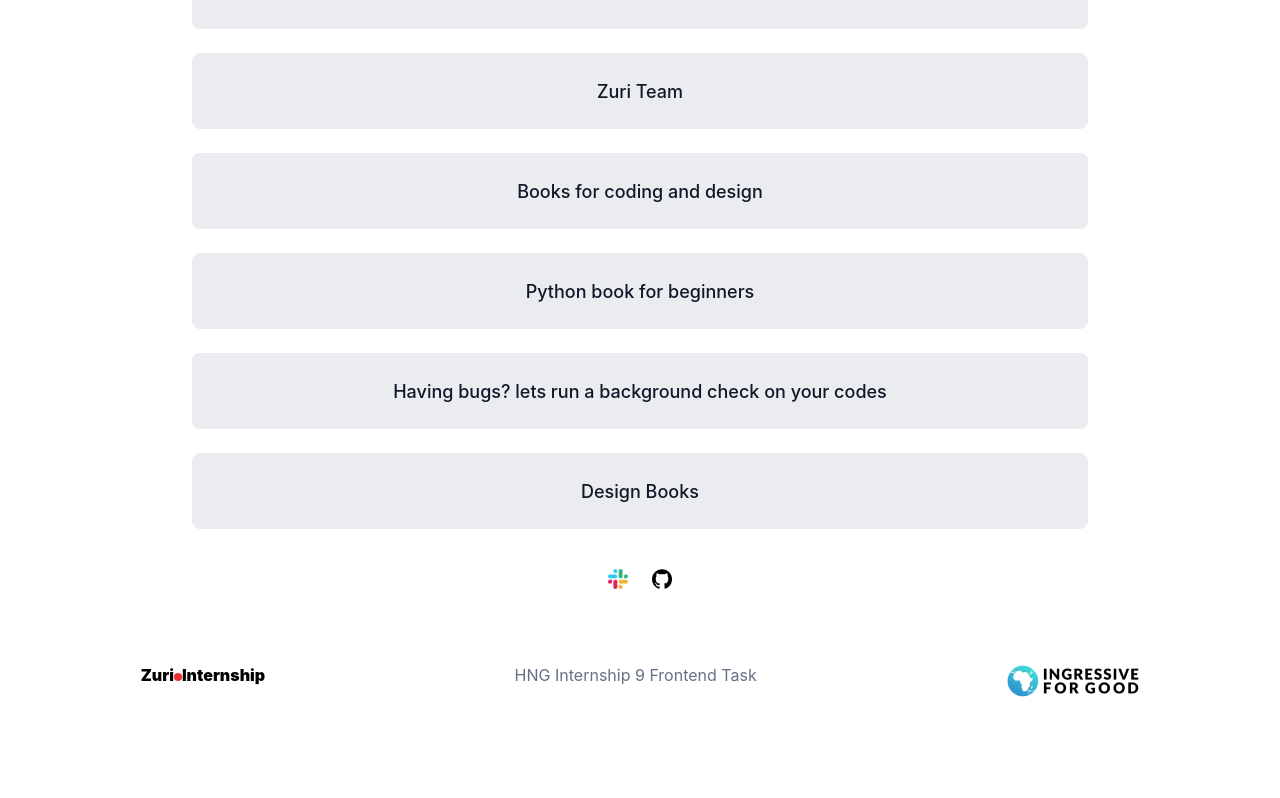
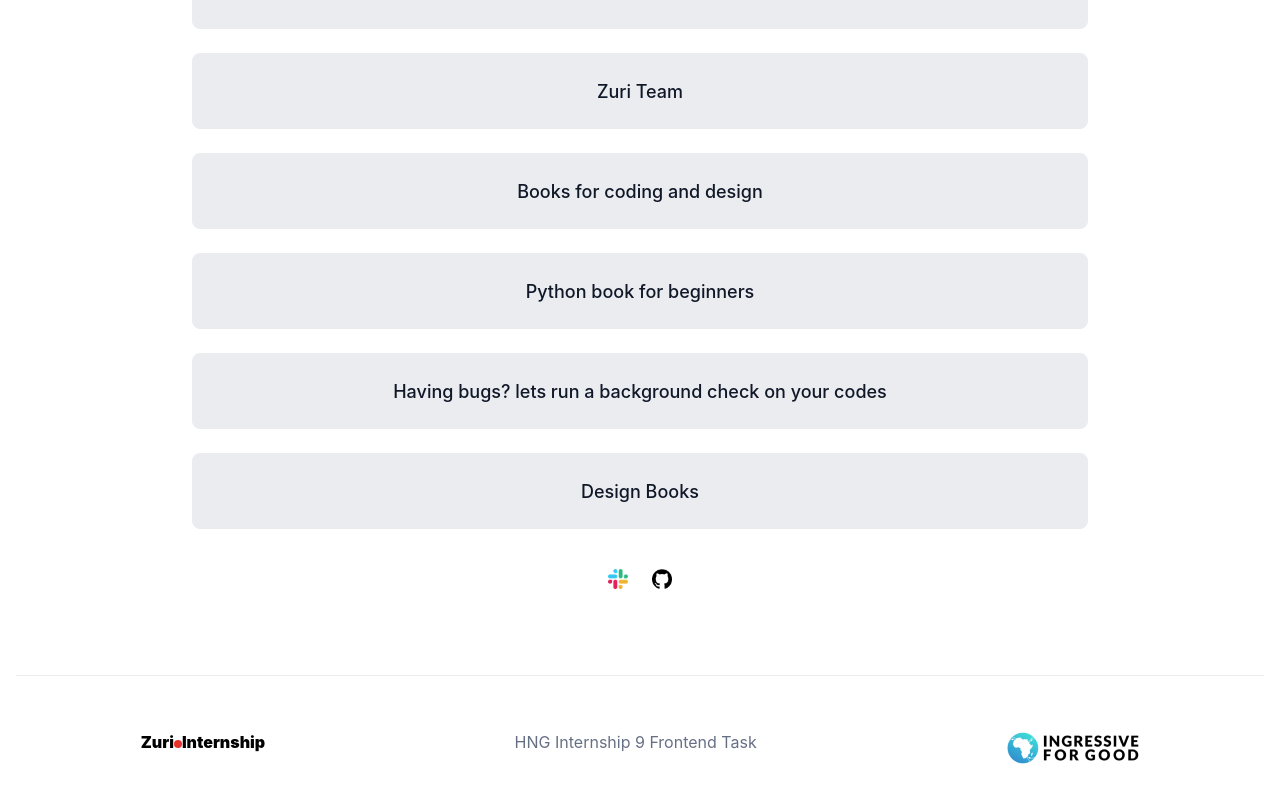
Before and after one commit to Sosaristic/hng9-first-task, a React (Create React App) app: page / in a window 1280 px wide. Shown: the part 297-1095 px from the top of the page. Before the commit the page ends 1010 px from the top, so only its background shows below. Built offline with nearby package versions, Linux system fonts and the light colour scheme.

Commit message:
feature: added hr to footer

```diff
--- a/src/App.js
+++ b/src/App.js
@@ -46,6 +46,7 @@ function App() {
       />
 
       <SocialSection />
+
       <Footer />
     </Container>
   );
--- a/src/components/Footer.jsx
+++ b/src/components/Footer.jsx
@@ -6,9 +6,13 @@ import { FooterStyled } from './styled/FooterStyled'
 export default function Footer() {
   return (
     <FooterStyled>
+      <hr />
+      <div className="logos">
       <div className='title'>Zuri<span></span>Internship</div>
       <div className='text'>HNG Internship 9 Frontend Task</div>
       <div><img src={logo2} alt="" /></div>
+      </div>
+
     </FooterStyled>
   )
 }
--- a/src/components/styled/FooterStyled.js
+++ b/src/components/styled/FooterStyled.js
@@ -3,33 +3,42 @@ import styled from "styled-components";
 export const FooterStyled = styled.footer`
   position: relative;
   width: 100%;
+
+  padding: 14px 16px;
+  padding-bottom: 30px;
+
+
+  .logos {
     display: flex;
     flex-direction: column;
-padding: 12px 16px;
-
-.title{
+    @media (min-width: 768px) {
+      flex-direction: row;
+      justify-content: space-around;
+    }
+  }
+  .title {
     font-weight: 900;
 
-    span{
+    span {
       display: inline-block;
       height: 8px;
       width: 8px;
       background-color: #e7332b;
       border-radius: 50%;
     }
-
   }
-.text{
+  .text {
     color: #667085;
   }
 
-
-div{
+  .logos div {
     margin-top: 1.5rem;
   }
+  hr {
+    background-color: #eaecf0;
+    height: 1px;
+    margin: 2rem 0;
 
-@media (min-width: 768px){
-    flex-direction: row;
-    justify-content: space-around;
+    border: none;
   }
-`
+`;
```
Lines whose indentation alone changed are shown as unchanged.
